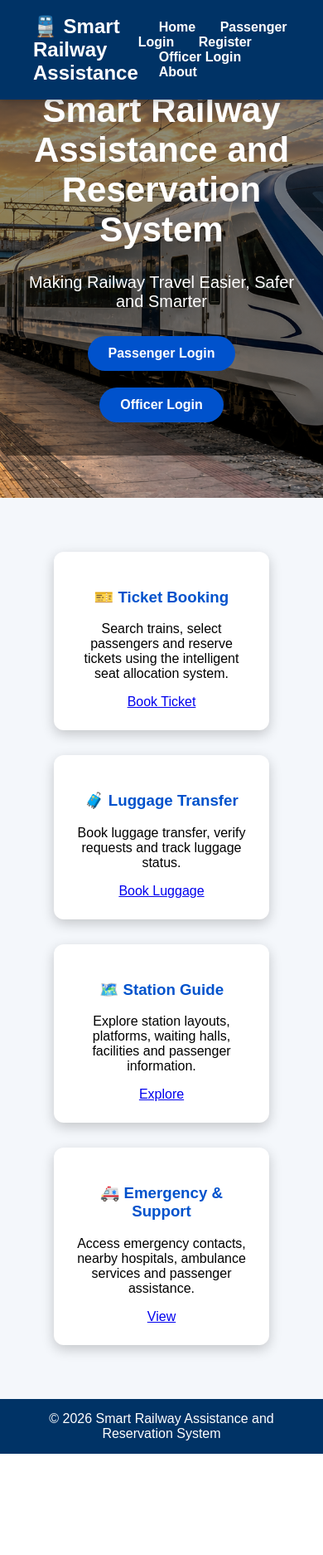
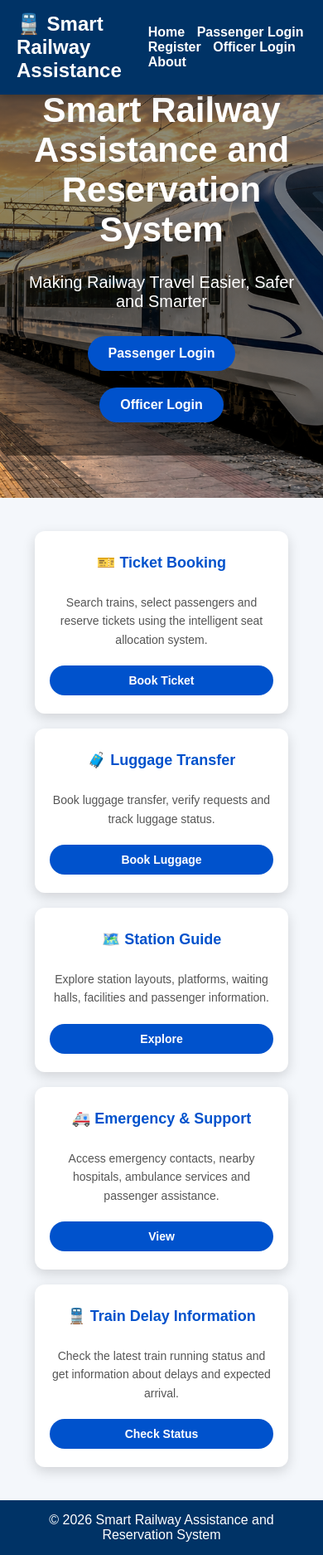
Before and after one commit to devanandadevus2004-alt/Smart-Railway-Assistance-System, a Django app: page / in a window 390 px wide. Shown: the whole page at 83% size. Before the commit the page ends 1752 px from the top, so only its background shows below. Run offline with Django 4.2, Linux system fonts and the light colour scheme.

Commit message:
Add train delay information feature card to homepage

```diff
--- a/templates/home/index.html
+++ b/templates/home/index.html
@@ -3,13 +3,16 @@
 <html>
 <head>
     <title>Smart Railway Assistance System</title>
+
     <style>
+
         body{
             margin:0;
             font-family:Arial, sans-serif;
             background:#f4f7fb;
         }
 
+        /* HERO SECTION */
         .hero{
             position:relative;
             width:100%;
@@ -62,6 +65,7 @@
             background:#003d99;
         }
 
+        /* NAVBAR */
         .navbar{
             position:absolute;
             top:0;
@@ -81,6 +85,7 @@
         .navbar h2{
             margin:0;
         }
+
         .menu a{
             color:white;
             text-decoration:none;
@@ -94,27 +99,66 @@
         }
 
 
+        /* FEATURES */
         .features{
             display:flex;
             justify-content:center;
-            flex-wrap:wrap;
-            margin:50px;
+            align-items:stretch;
+            gap:18px;
+            margin:40px auto;
+            padding:0 25px;
+            max-width:1450px;
+            flex-wrap:nowrap;
         }
 
+        /* FEATURE CARD */
         .card{
             background:white;
-            width:260px;
-            margin:15px;
-            padding:25px;
+            width:20%;
+            min-width:0;
+            padding:22px 18px;
             border-radius:12px;
-            box-shadow:0 5px 15px rgba(0,0,0,0.2);
+            box-shadow:0 5px 15px rgba(0,0,0,0.15);
             text-align:center;
+            box-sizing:border-box;
+            display:flex;
+            flex-direction:column;
+            justify-content:space-between;
         }
 
         .card h3{
             color:#0052cc;
+            font-size:18px;
+            margin-top:5px;
+            margin-bottom:12px;
         }
 
+        .card p{
+            color:#555;
+            font-size:14px;
+            line-height:1.6;
+            margin-bottom:20px;
+        }
+
+        /* CARD BUTTON */
+        .card-btn{
+            display:inline-block;
+            padding:10px 18px;
+            background:#0052cc;
+            color:white;
+            text-decoration:none;
+            border-radius:25px;
+            font-size:14px;
+            font-weight:bold;
+            transition:0.3s;
+        }
+
+        .card-btn:hover{
+            background:#003d99;
+        }
+
+
+        /* FOOTER */
         footer{
             background:#003366;
             color:white;
@@ -122,23 +166,71 @@
             padding:15px;
             margin-top:40px;
         }
+
+
+        /* RESPONSIVE */
+        @media(max-width:1100px){
+
+            .features{
+                flex-wrap:wrap;
+            }
+
+            .card{
+                width:30%;
+            }
+        }
+
+        @media(max-width:700px){
+
+            .features{
+                flex-direction:column;
+                align-items:center;
+            }
+
+            .card{
+                width:90%;
+            }
+
+            .navbar{
+                padding:15px 20px;
+            }
+
+            .menu a{
+                margin-left:10px;
+            }
+
+        }
+
     </style>
 </head>
 
 <body>
 
+
+<!-- NAVBAR -->
+
 <div class="navbar">
+
     <h2>🚆 Smart Railway Assistance</h2>
 
     <div class="menu">
+
         <a href="/">Home</a>
+
         <a href="/login/">Passenger Login</a>
+
         <a href="/register/">Register</a>
+
         <a href="/officer-login/">Officer Login</a>
+
         <a href="/about/">About</a>
 
     </div>
+
 </div>
+
+
+<!-- HERO -->
 
 <div class="hero">
 
@@ -150,64 +242,125 @@
 
         <p>Making Railway Travel Easier, Safer and Smarter</p>
 
-        <a href="/login/" class="btn">Passenger Login</a>
+        <a href="/login/" class="btn">
+            Passenger Login
+        </a>
 
-        <a href="/officer-login/" class="btn">Officer Login</a>
+        <a href="/officer-login/" class="btn">
+            Officer Login
+        </a>
 
     </div>
 
 </div>
 
+
+<!-- FEATURES -->
+
 <div class="features" id="services">
 
+
+    <!-- 1. TICKET BOOKING -->
+
     <div class="card">
+
         <h3>🎫 Ticket Booking</h3>
+
         <p>
             Search trains, select passengers and reserve tickets
             using the intelligent seat allocation system.
         </p>
+
         <a href="/login/" class="card-btn">
             Book Ticket
         </a>
+
     </div>
 
+
+    <!-- 2. LUGGAGE TRANSFER -->
+
     <div class="card">
+
         <h3>🧳 Luggage Transfer</h3>
+
         <p>
             Book luggage transfer, verify requests and
             track luggage status.
         </p>
+
         <a href="/login/" class="card-btn">
             Book Luggage
         </a>
+
     </div>
 
+
+    <!-- 3. STATION GUIDE -->
+
     <div class="card">
+
         <h3>🗺️ Station Guide</h3>
+
         <p>
             Explore station layouts, platforms, waiting halls,
             facilities and passenger information.
         </p>
-   <a href="{% url 'station_guide' %}">
+
+        <a href="{% url 'station_guide' %}" class="card-btn">
             Explore
         </a>
+
     </div>
 
+
+    <!-- 4. EMERGENCY & SUPPORT -->
+
     <div class="card">
+
         <h3>🚑 Emergency & Support</h3>
+
         <p>
             Access emergency contacts, nearby hospitals,
             ambulance services and passenger assistance.
         </p>
+
         <a href="{% url 'emergency_assistance' %}" class="card-btn">
             View
         </a>
+
     </div>
 
+
+    <!-- 5. TRAIN DELAY INFORMATION -->
+
+    <div class="card">
+
+        <h3>🚆 Train Delay Information</h3>
+
+        <p>
+            Check the latest train running status and
+            get information about delays and expected arrival.
+        </p>
+
+        <a href="/train-delay/" class="card-btn">
+            Check Status
+        </a>
+
     </div>
+
+
+</div>
+
+
+<!-- FOOTER -->
+
 <footer>
+
     © 2026 Smart Railway Assistance and Reservation System
+
 </footer>
+
 
 </body>
 </html>
```
Lines whose indentation alone changed are shown as unchanged.
